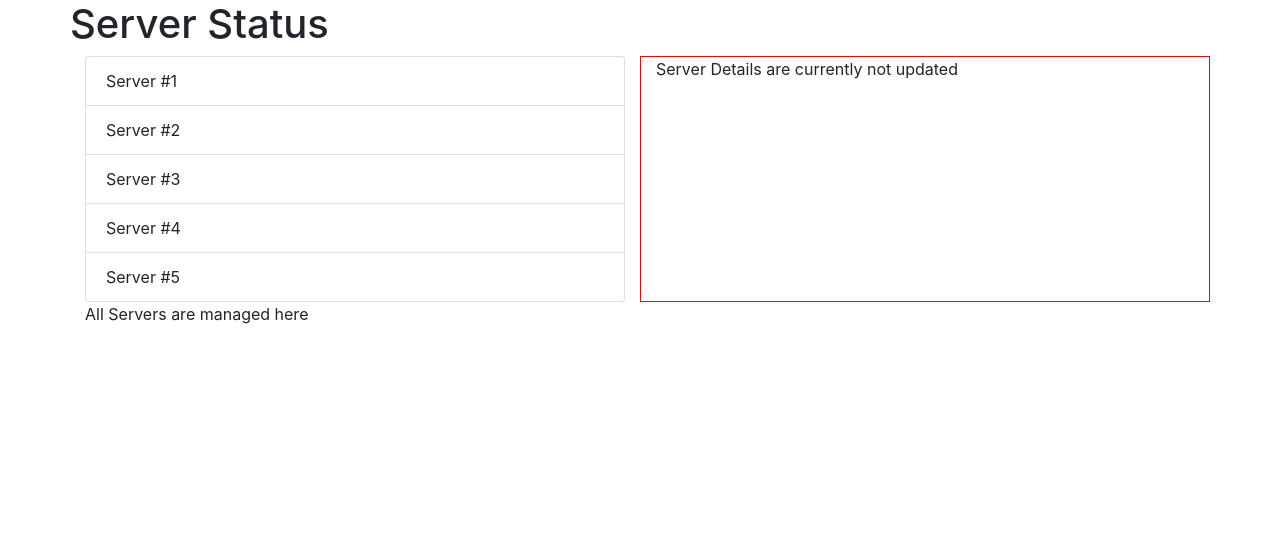
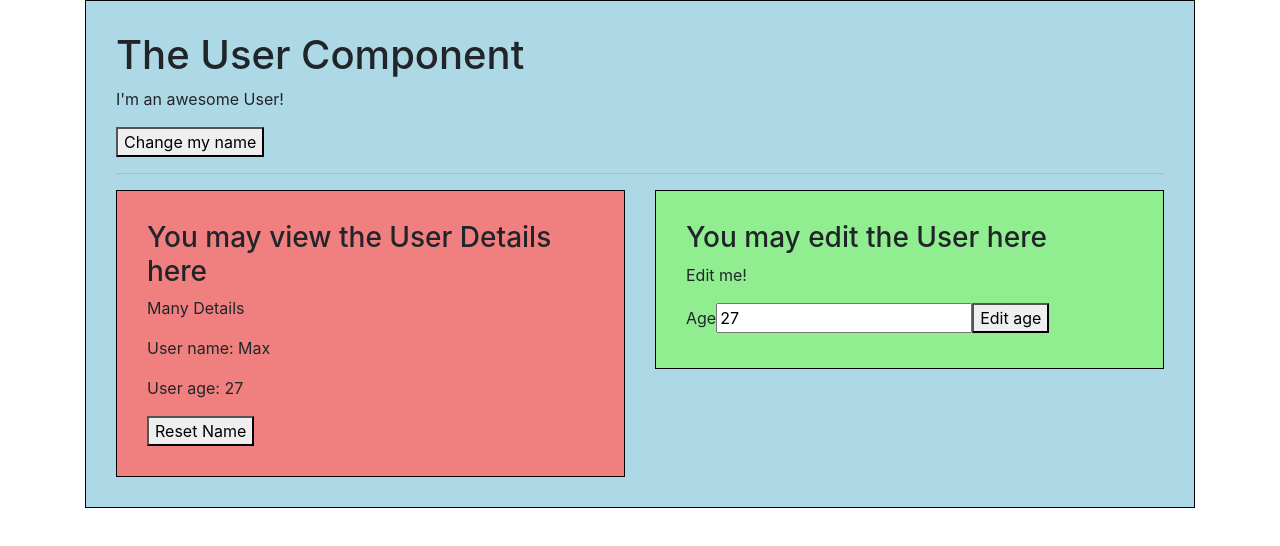
Before and after one commit to wdudek82/vuejs-2-the-complete-guide, a Vue app: page / in a window 1280 px wide. Shown: the top 546 px of the page. Built offline with nearby package versions, Linux system fonts and the light colour scheme.

Commit message:
Sending data between parent-child and child-parent-child components

```diff
--- a/src/App.vue
+++ b/src/App.vue
@@ -1,26 +1,25 @@
 <template>
   <div id="app" class="container">
-    <app-header />
-    <Servers />
-    <app-footer />
+    <div class="col-xs-12">
+      <app-user></app-user>
+    </div>
   </div>
 </template>
 
 <script>
-
-import AppHeader from './components/ui/AppHeader';
-import Servers from './components/servers/Servers';
-import AppFooter from './components/ui/AppFooter';
+import User from './components/section8/User';
 
 export default {
   name: 'App',
   components: {
-    AppHeader,
-    Servers,
-    AppFooter,
+    appUser: User,
   },
 };
 </script>
 
 <style>
+.component {
+  border: 1px solid black;
+  padding: 30px;
+}
 </style>
--- /dev/null
+++ b/src/components/section8/User.vue
@@ -0,0 +1,59 @@
+<template>
+  <div class="component">
+    <h1>The User Component</h1>
+    <p>I'm an awesome User!</p>
+    <button @click="changeName">Change my name</button>
+    <hr />
+    <div class="row">
+      <div class="col-xs-12 col-sm-6">
+        <app-user-detail
+            :my-name="name"
+            :my-age="age"
+            :reset-name="resetName"
+        ></app-user-detail>
+      </div>
+      <div class="col-xs-12 col-sm-6">
+        <app-user-edit
+            :my-age="age"
+            :edit-age="editAge"
+        ></app-user-edit>
+      </div>
+    </div>
+  </div>
+</template>
+
+<script>
+import UserDetail from './UserDetail';
+import UserEdit from './UserEdit';
+
+export default {
+  name: 'User',
+  components: {
+    appUserDetail: UserDetail,
+    appUserEdit: UserEdit,
+  },
+  data() {
+    return {
+      name: 'Max',
+      age: 27,
+    };
+  },
+  methods: {
+    changeName() {
+      this.name = 'Anna';
+    },
+    resetName() {
+      this.name = 'Max';
+    },
+    editAge(newAge) {
+      this.age = +newAge;
+    },
+  },
+};
+</script>
+
+<style scoped>
+div {
+  background: lightblue;
+}
+</style>
--- /dev/null
+++ b/src/components/section8/UserDetail.vue
@@ -0,0 +1,39 @@
+<template>
+  <div class="component">
+    <h3>You may view the User Details here</h3>
+    <p>Many Details</p>
+    <p>User name: {{ myName }}</p>
+    <p>User age: {{ myAge }}</p>
+    <button @click="resetName">Reset Name</button>
+  </div>
+</template>
+
+<script>
+export default {
+  name: 'UserDetail',
+  props: {
+    myName: {
+      type: String,
+      required: true,
+    },
+    myAge: {
+      type: Number,
+      required: true,
+    },
+    resetName: {
+      type: Function,
+      required: true,
+    },
+  },
+  data() {
+    return {};
+  },
+  methods: {},
+};
+</script>
+
+<style scoped>
+div.component {
+  background: lightcoral;
+}
+</style>
--- /dev/null
+++ b/src/components/section8/UserEdit.vue
@@ -0,0 +1,36 @@
+<template xmlns:v-model="http://www.w3.org/1999/xhtml">
+  <div class="component">
+    <h3>You may edit the User here</h3>
+    <p>Edit me!</p>
+    <label for="age">Age</label>
+    <input id="age" v-model="age" type="number" name="age" />
+    <button @click="editAge(age)">Edit age</button>
+  </div>
+</template>
+
+<script>
+export default {
+  name: 'UserEdit',
+  props: {
+    myAge: {
+      type: Number,
+      required: true,
+    },
+    editAge: {
+      type: Function,
+      required: true,
+    },
+  },
+  data() {
+    return {
+      age: this.myAge,
+    };
+  },
+};
+</script>
+
+<style scoped>
+div.component {
+  background: lightgreen;
+}
+</style>
```
